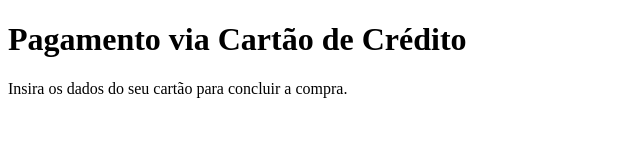
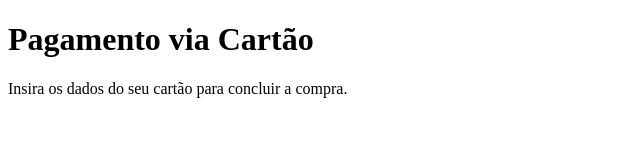
Before and after one commit to Delta-WQ/logicadasbatatas, a website: page pagamento-cartao.html in a window 1280 px wide. Shown: the whole page, without its empty margins (0-640 px from the left). Drawn offline with Linux system fonts and the light colour scheme.

Commit message:
Update pagamento-cartao.html

```diff
--- a/pagamento-cartao.html
+++ b/pagamento-cartao.html
@@ -2,10 +2,10 @@
 <html lang="pt-BR">
 <head>
   <meta charset="UTF-8">
-  <title>Pagamento Cartão de Crédito</title>
+  <title>Pagamento Cartão</title>
 </head>
 <body>
-  <h1>Pagamento via Cartão de Crédito</h1>
+  <h1>Pagamento via Cartão</h1>
   <p>Insira os dados do seu cartão para concluir a compra.</p>
 </body>
 </html>
```
